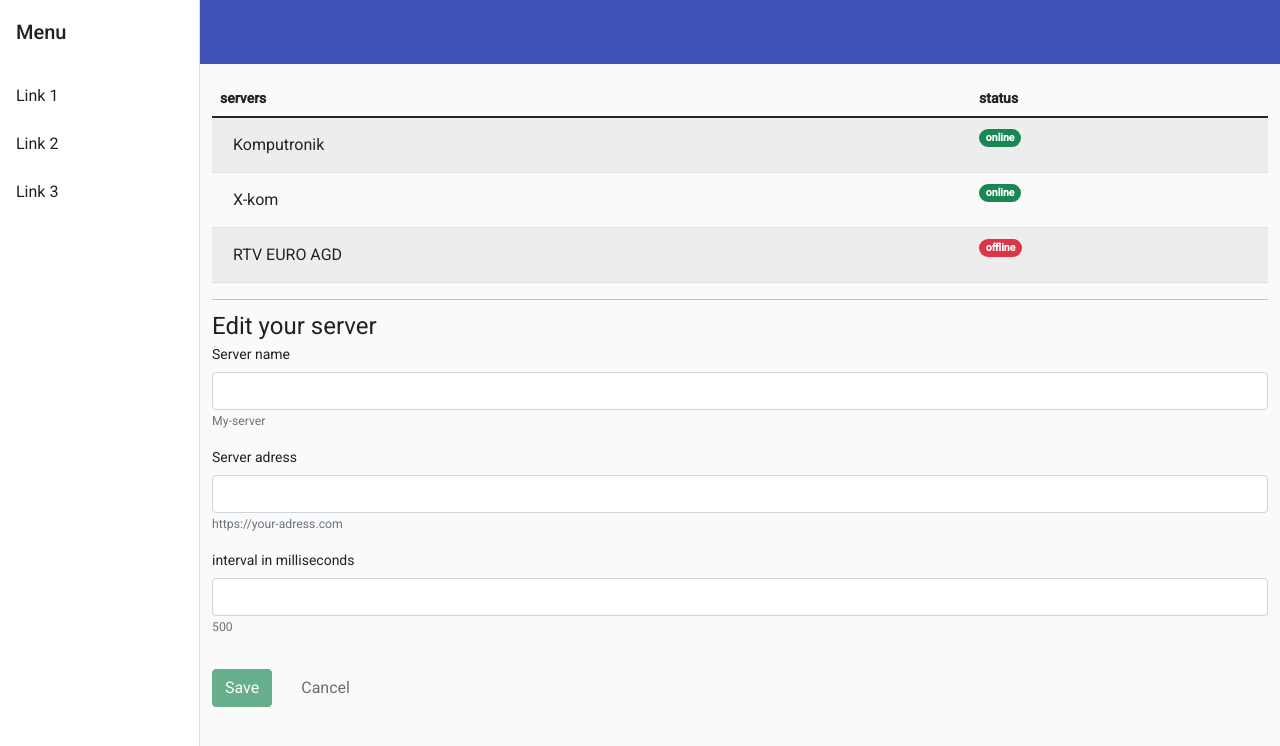
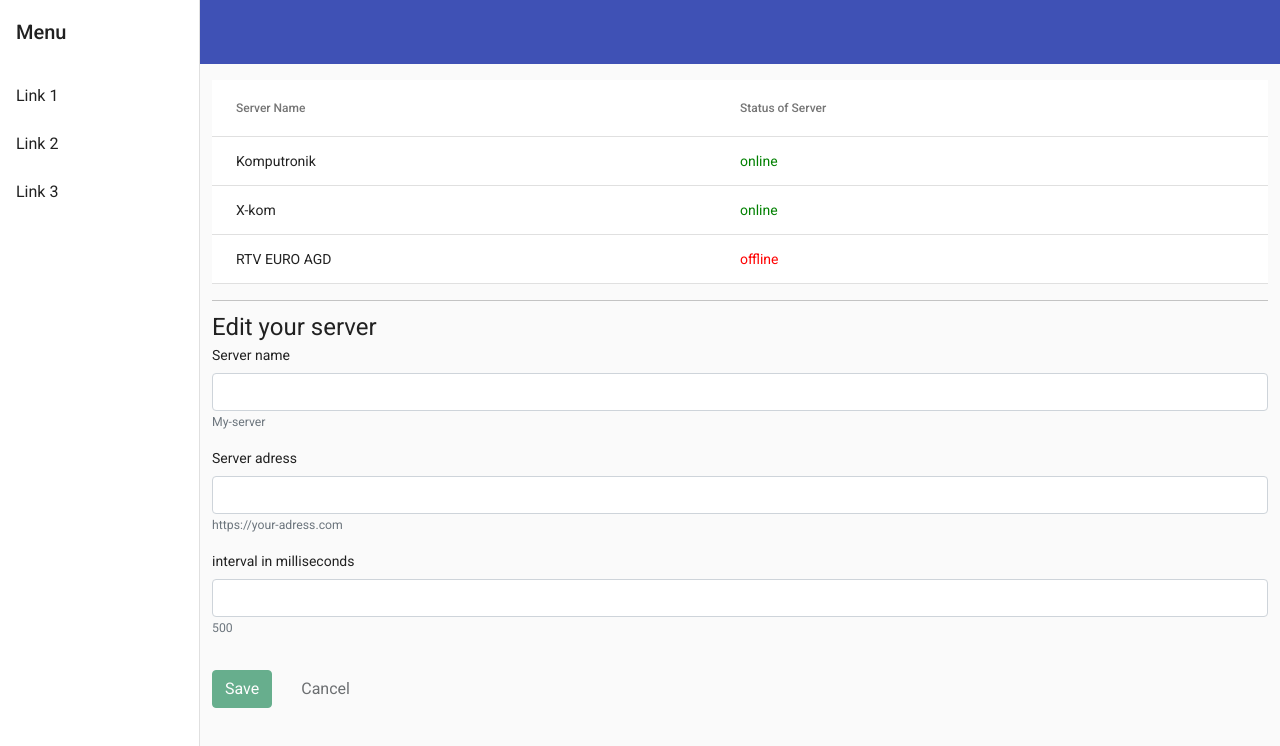
Before and after one commit to kweckolukasz/angular-training, an Angular app: page / in a window 1280 px wide. Shown: the top 746 px of the page. Built offline with nearby package versions, Linux system fonts and the light colour scheme.

Commit message:
change to mat-table

```diff
--- a/src/app/app.module.ts
+++ b/src/app/app.module.ts
@@ -15,6 +15,7 @@ import { MatButtonModule } from '@angular/material/button';
 import { MatSidenavModule } from '@angular/material/sidenav';
 import { MatIconModule } from '@angular/material/icon';
 import { MatListModule } from '@angular/material/list';
+import { MatTableModule } from '@angular/material/table';
 import { GETS_SERVERS } from './domain/getsServers';
 import { HttpServersService } from './infrastructure/http-servers.service';
 import { HttpClientModule } from '@angular/common/http';
@@ -39,6 +40,7 @@ import { HttpClientModule } from '@angular/common/http';
     MatSidenavModule,
     MatIconModule,
     MatListModule,
+    MatTableModule,
     HttpClientModule,
   ],
   providers: [{ provide: GETS_SERVERS, useClass: HttpServersService }],
--- a/src/app/presentation/servers/servers.component.html
+++ b/src/app/presentation/servers/servers.component.html
@@ -1,4 +1,4 @@
-<table class="table table-striped table-responsive">
+<!-- <table class="table table-striped table-responsive">
   <thead class="thead-default">
     <tr>
       <th>servers</th>
@@ -15,4 +15,27 @@
       </td>
     </tr>
   </tbody>
-</table>
+</table> -->
+
+<mat-table [dataSource]="servers$ | async">
+  <ng-container matColumnDef="server">
+    <mat-header-cell mat-header-cell *matHeaderCellDef
+      >Server Name</mat-header-cell
+    >
+    <mat-cell mat-cell *matCellDef="let server">{{ server.name }}</mat-cell>
+  </ng-container>
+  <ng-container matColumnDef="status">
+    <mat-header-cell mat-header-cell *matHeaderCellDef
+      >Status of Server</mat-header-cell
+    >
+    <mat-cell
+      mat-cell
+      *matCellDef="let server"
+      [ngStyle]="{ color: server.isOnline ? 'green' : 'red' }"
+      >{{ server.isOnline ? "online" : "offline" }}</mat-cell
+    >
+  </ng-container>
+
+  <mat-header-row *matHeaderRowDef="displayedColumns"></mat-header-row>
+  <mat-row *matRowDef="let row; columns: displayedColumns"></mat-row>
+</mat-table>
--- a/src/app/presentation/servers/servers.component.ts
+++ b/src/app/presentation/servers/servers.component.ts
@@ -1,7 +1,5 @@
 import { Component, Inject, OnInit } from '@angular/core';
 import { GetsServers, GETS_SERVERS } from 'src/app/domain/getsServers';
-import { StatusItemComponent } from 'src/app/presentation/status/StatusItem.component';
-import { ServerItemComponent } from '../server/server-item/ServerItem.component';
 
 @Component({
   selector: 'app-servers',
@@ -10,6 +8,7 @@ import { ServerItemComponent } from '../server/server-item/ServerItem.component'
 })
 export class ServersComponent implements OnInit {
   servers$ = this.getsServers.getAll();
+  displayedColumns: string[] = ['server', 'status'];
   constructor(@Inject(GETS_SERVERS) private getsServers: GetsServers) {}
   ngOnInit(): void {}
 }
--- a/src/app/presentation/status/StatusItem.component.ts
+++ b/src/app/presentation/status/StatusItem.component.ts
@@ -4,10 +4,10 @@ import { Component, Input } from '@angular/core';
   selector: 'app-status-item',
   template: `
     <span *ngIf="isOnline; else isOffline">
-      <span class="label badge rounded-pill bg-success">online</span>
+      <span class="text-uppercase text-success font-weight-bold">online</span>
     </span>
     <ng-template #isOffline>
-      <span class="label badge rounded-pill bg-danger">offline</span>
+      <span class="text-uppercase text-danger font-weight-bold">offline</span>
     </ng-template>
   `,
 })
```
